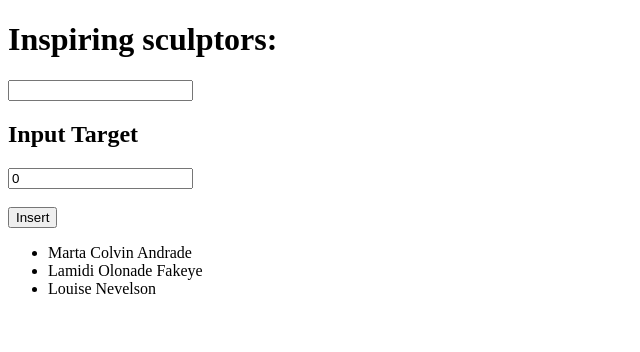
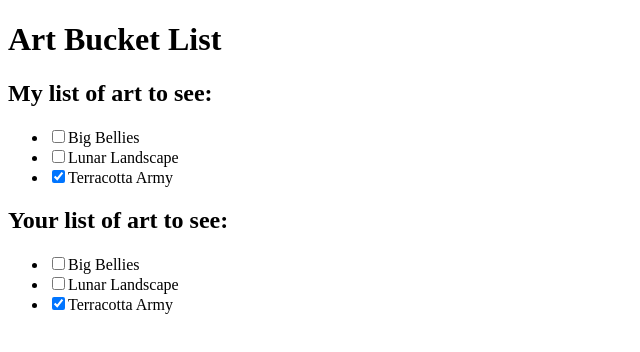
Before and after one commit to Ashik-2000/React, a React (Vite) app in the folder ForCoursePractice/: page / in a window 1280 px wide. Shown: the top 352 px of the page, without its empty margins (0-640 px from the left). Built offline with nearby package versions, Linux system fonts and the light colour scheme.

Commit message:
deep copy array

```diff
--- a/ForCoursePractice/src/App.jsx
+++ b/ForCoursePractice/src/App.jsx
@@ -1,58 +1,51 @@
 import { useState } from "react";
+import ItemList from "./ItemList";
 
-const initialArtists = [
-    { id: 0, name: "Marta Colvin Andrade" },
-    { id: 1, name: "Lamidi Olonade Fakeye" },
-    { id: 2, name: "Louise Nevelson" },
+const initialList = [
+    { id: 0, title: "Big Bellies", seen: false },
+    { id: 1, title: "Lunar Landscape", seen: false },
+    { id: 2, title: "Terracotta Army", seen: true },
 ];
 
-export default function List() {
-    const [name, setName] = useState("");
-    const [artists, setArtists] = useState(initialArtists);
-    const [id, setID] = useState(3);
-    const [target, setTarget] = useState(0);
+export default function BucketList() {
+    const [myList, setMyList] = useState(initialList);
+    const [yourList, setYourList] = useState(initialList);
 
-    const handleClick = () => {
+    function handleToggleMyList(artworkId, nextSeen) {
+        const myNextList = myList.map((art) => {
+            if (art.id == artworkId) {
+                return {
+                    ...art,
+                    seen: nextSeen,
+                };
+            } else {
+                return art;
+            }
+        });
+        setMyList(myNextList);
+    }
 
-        const newArtists = [
-            ...artists.slice(0, target-1),
-            { id: id, name: name },
-            ...artists.slice(target-1),
-        ];
-        setArtists(newArtists);
-        setName("");
-        setID(id + 1);
-        console.log(target);
-    };
+    function handleToggleYourList(artworkId, nextSeen) {
+        const yourNextList = yourList.map((art) => {
+            if (art.id == artworkId) {
+                return {
+                    ...art,
+                    seen: nextSeen,
+                };
+            } else {
+                return art;
+            }
+        });
+        setYourList(yourNextList);
+    }
 
     return (
         <>
-            <h1>Inspiring sculptors:</h1>
-            <input value={name} onChange={(e) => setName(e.target.value)} />
-            <h2>Input Target</h2>
-            <input value={target} onChange={(e) => setTarget(e.target.value)} />
-            <br />
-            <br />
-            <button onClick={handleClick}>Insert</button>
-            <ul>
-                {artists.map((artist) => (
-                    <li key={artist.id}>{artist.name}</li>
-                ))}
-            </ul>
+            <h1>Art Bucket List</h1>
+            <h2>My list of art to see:</h2>
+            <ItemList artworks={myList} onToggle={handleToggleMyList} />
+            <h2>Your list of art to see:</h2>
+            <ItemList artworks={yourList} onToggle={handleToggleYourList} />
         </>
     );
 }
-
-// function handleClick() {
-//     const insertAt = 1; // Could be any index
-//     const nextArtists = [
-//         // Items before the insertion point:
-//         ...artists.slice(0, insertAt),
-//         // New item:
-//         { id: nextId++, name: name },
-//         // Items after the insertion point:
-//         ...artists.slice(insertAt),
-//     ];
-//     setArtists(nextArtists);
-//     setName("");
-// }
--- /dev/null
+++ b/ForCoursePractice/src/ItemList.jsx
@@ -0,0 +1,22 @@
+function ItemList({ artworks, onToggle }) {
+    return (
+        <ul>
+            {artworks.map((artwork) => (
+                <li key={artwork.id}>
+                    <label>
+                        <input
+                            type="checkbox"
+                            checked={artwork.seen}
+                            onChange={(e) => {
+                                onToggle(artwork.id, e.target.checked);
+                            }}
+                        />
+                        {artwork.title}
+                    </label>
+                </li>
+            ))}
+        </ul>
+    );
+}
+
+export default ItemList;
```
